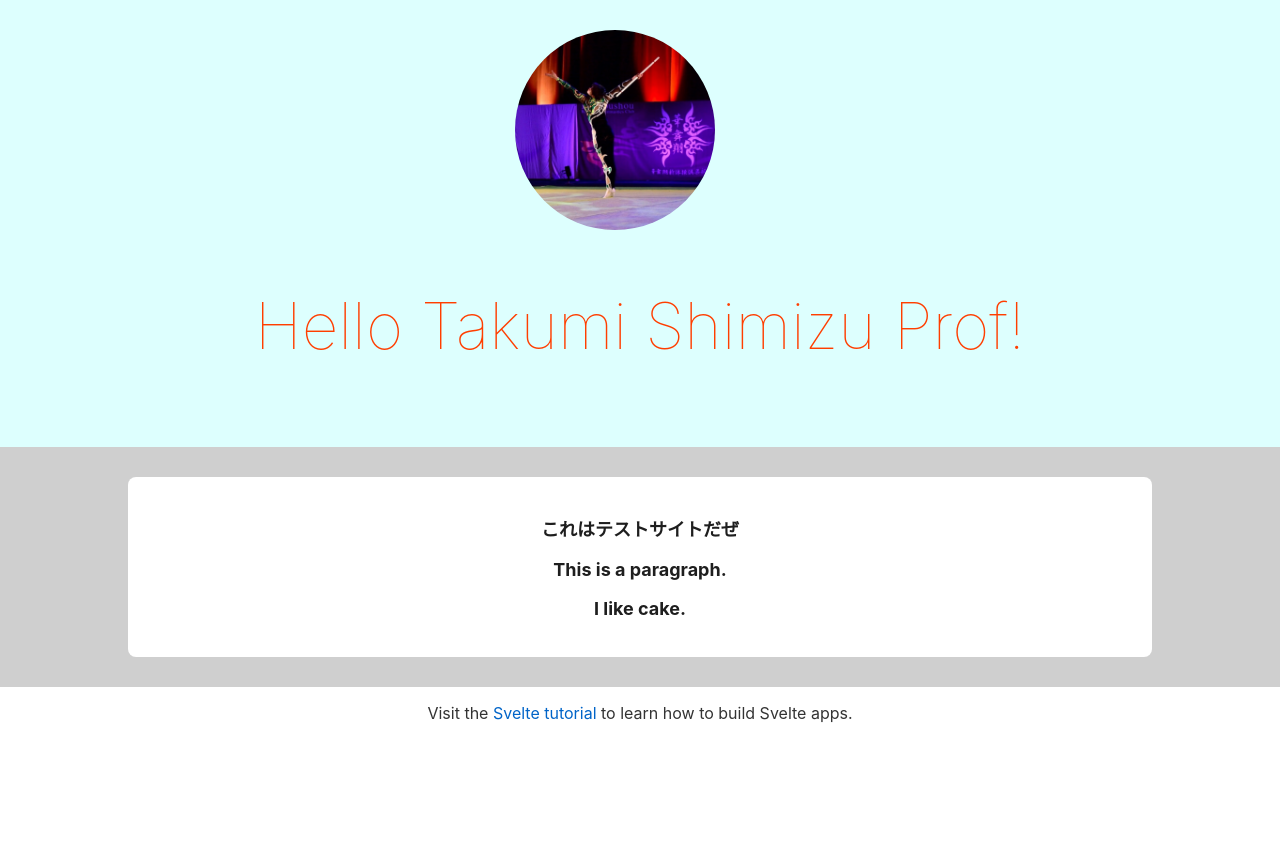
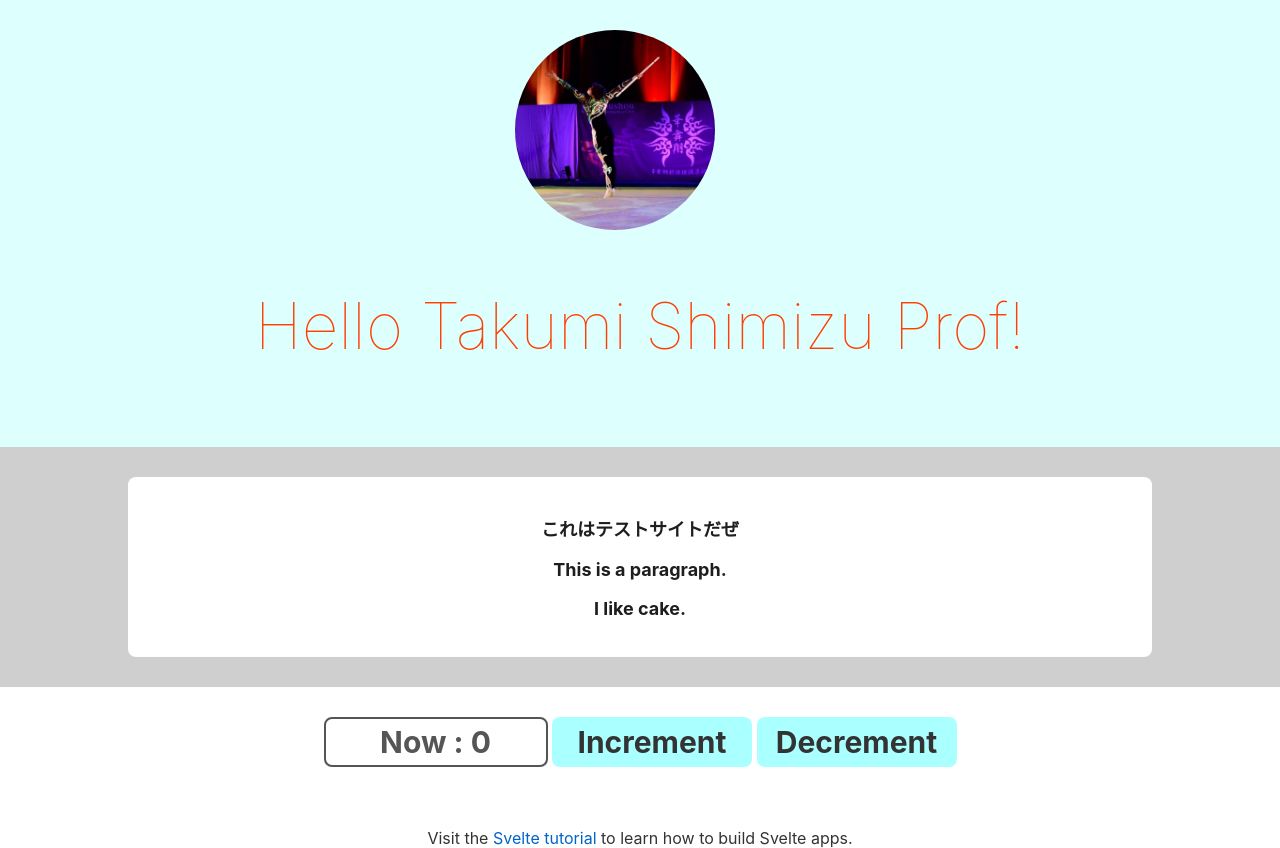
Before and after one commit to SiMiTaKu/Svelte_test, a Svelte app: page / in a window 1280 px wide. Before the commit the page ends 800 px from the top, so only its background shows below. Built offline with nearby package versions, Linux system fonts and the light colour scheme.

Commit message:
Create Increment/Decrement Button Component

```diff
--- a/src/App.svelte
+++ b/src/App.svelte
@@ -1,5 +1,6 @@
 <script>
-    import Nested from "./Nested.svelte";
+    import Nested               from "./Nested.svelte";
+    import CountButtonComponent from "./CountButtonComponent.svelte";
 
 	export let name;
 	export let img_src;
@@ -13,6 +14,11 @@
 		</div>
 	</section>
 	<Nested/>
+	<section id="svelte-application">
+		<div class="container">
+			<CountButtonComponent/>
+		</div>
+	</section>
 	<p>Visit the <a href="https://svelte.dev/tutorial">Svelte tutorial</a> to learn how to build Svelte apps.</p>
 </main>
 
@@ -28,7 +34,7 @@
 		background-color: #ddfffe;
 	}
 
-	#main-visual .container{
+	.container{
 		width: 1024px;
 		margin: 0 auto;
 
--- /dev/null
+++ b/src/CountButtonComponent.svelte
@@ -0,0 +1,48 @@
+<script>
+    let count = 0;
+
+    function incrementCount(){
+        count += 1;
+    }
+
+    function decrementCount(){
+        count -= 1;
+    }
+</script>
+
+<p class="count-number">Now : {count}</p>
+<button class="count-button" on:click = {incrementCount}>Increment</button>
+<button class="count-button" on:click = {decrementCount}>Decrement</button>
+
+
+<style>
+    .count-number{
+        display:     inline-block;
+        width:       200px;
+        margin:      0;
+        padding:     5px 10px;
+        font-size:   30px;
+        font-weight: bold;
+        color:       #555555;
+        border:      solid 2px #555555;
+        border-radius: 8px;
+
+    }
+
+    .count-button {
+        display:          inline-block;
+        width:            200px;
+        height:           50px;
+        padding:          5px;
+        font-size:        30px;
+        font-weight:      bold;
+        border-radius:    8px;
+        background-color: #aaffff;
+        border:           none;
+        vertical-align:   top;
+    }
+
+    .count-button:hover {
+        opacity: 0.8;
+    }
+</style>
```
